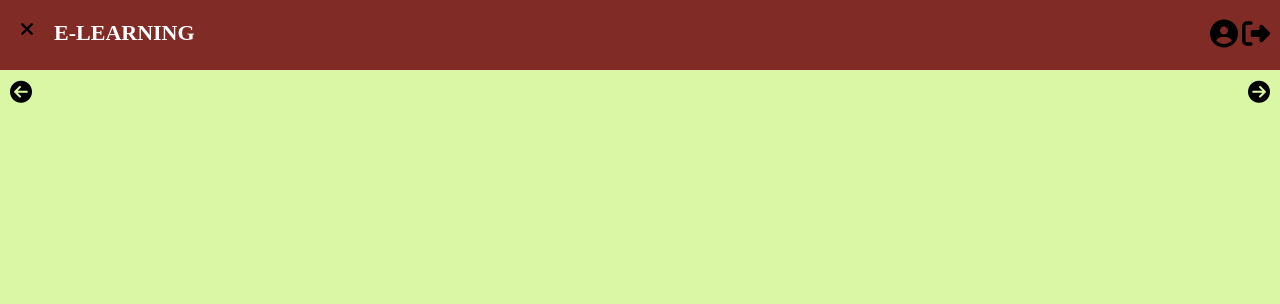
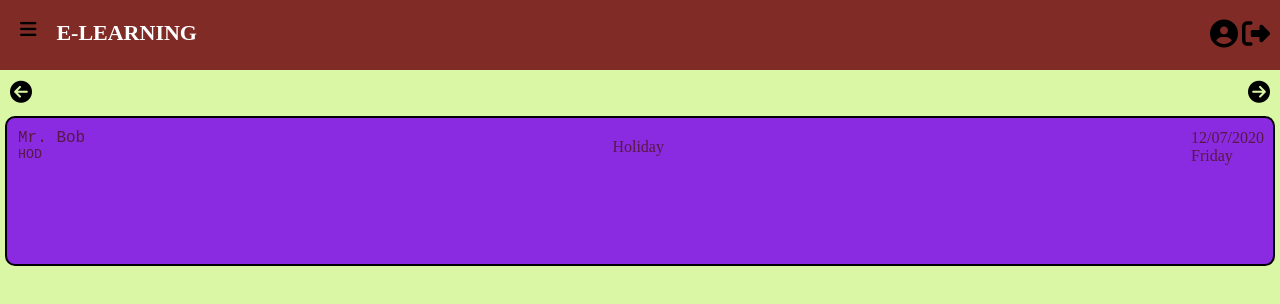
Before and after one commit to dnhirapara/E-learning, a plain HTML site: page Student/announcement.html in a window 1280 px wide. Both pictures are taken after a click on the icon 27 px from the left and 29 px from the top of the page. Drawn offline with nearby package versions, Linux system fonts and the light colour scheme.

Commit message:
bug fixes

```diff
--- a/Student/announcement.html
+++ b/Student/announcement.html
@@ -5,7 +5,7 @@
     <meta charset="UTF-8">
     <meta name="viewport" content="width=device-width, initial-scale=1.0">
     <script src="https://kit.fontawesome.com/c85142f965.js" crossorigin="anonymous"></script>
-    <link rel="stylesheet" href="../assets/Student/CSS/style.css">
+    <link rel="stylesheet" href="../assets/Student/CSS/announcement.css">
     <script src="https://code.jquery.com/jquery-3.5.1.min.js"
         integrity="sha256-9/aliU8dGd2tb6OSsuzixeV4y/faTqgFtohetphbbj0=" crossorigin="anonymous"></script>
     <title>E-Learning</title>
@@ -120,6 +120,21 @@
             </button>
         </div>
         <!-- dir buttons -->
+
+        <div class="notice-card">
+            <div class="notice-header">
+                <div class="notice-author">
+                    <div id="name">Mr. Bob <span id="role">HOD</span></div>
+                </div>
+                <div class="notice-title">
+                    Holiday
+                </div>
+                <div class="notice-date">
+                    <span id="date">12/07/2020</span>
+                    <span id="day">Friday</span>
+                </div>
+            </div>
+        </div>
     </div>
     <!-- Main area ends -->
 
--- /dev/null
+++ b/assets/Student/CSS/announcement.css
@@ -0,0 +1,51 @@
+@import url('style.css');
+
+.notice-card {
+    margin: 5px;
+    background-color: blueviolet;
+    border: 2px solid black;
+    height: 150px;
+    box-sizing: border-box;
+    border-radius: 10px;
+}
+
+.notice-header {
+    display: flex;
+    /* background-color: bisque; */
+    box-sizing: border-box;
+    border-radius: 10px 10px 0px 0px;
+    margin: 1px;
+    padding: 10px;
+    width: 100%;
+}
+.notice-author #name{
+    font-family: 'Courier New', Courier, monospace;
+    /* background-color: aquamarine; */
+    display: block;
+}
+.notice-author #role {
+    /* float: right; */
+}
+
+.notice-author #role {
+    display: block;
+    font-size: smaller;
+    /* color: green; */
+}
+
+.notice-title{
+    /* display: inline; */
+    position: relative;
+    /* left:100%; */
+    margin: auto;
+    width: 50%;
+    text-align: center;
+    display: grid;
+    /* background-color: brown; */
+}
+.notice-date {
+
+}
+.notice-date #date{
+    display: block;
+}
--- a/assets/Student/CSS/style.css
+++ b/assets/Student/CSS/style.css
@@ -27,7 +27,7 @@ body {
     display: inline-block;
 }
 
-.nav-bar .line{
+.nav-bar .line {
     background-color: #90A4AE;
 }
 
@@ -97,11 +97,6 @@ body {
     height: 100%
 }
 
-.side-bar .profile-img {
-    position: relative;
-    left: calc(50% - 40px);
-    /* transform: translate(-50%,0); */
-}
 
 .side-bar .user-name {
     position: relative;
@@ -116,6 +111,7 @@ body {
 .side-bar .profile-img img {
     position: relative;
     background-color: #00001a;
+    left: calc(50% - 40px);
     border: 5px solid white;
     border-color: white;
     width: 80px;
@@ -170,15 +166,24 @@ body {
     height: calc(100% - 70px);
     top: 70px;
     left: 250px;
-    transition-property: all;
-    transition: .5s;
+    transition-property: width, left;
+    transition-delay: .1s;
+    transition-duration: .5s;
     /* margin-top: 20px;
     top: 50%;
     left: 50%; */
 }
-.full-screen{
+
+.full-screen {
     left: 0px;
     width: 100%;
+    transition-property: width, left;
+    /* transition-delay: .1s; */
+    transition-duration: .5s;
+}
+
+.hide-side-bar {
+    width: 0%;
 }
 
 /* main area direction buttons */
@@ -217,58 +222,6 @@ body {
 
 /* main area direction buttons */
 
-.subTable::-webkit-scrollbar-track {
-    background: #CFD8DC;
-}
-
-.subTable::-webkit-scrollbar-thumb {
-    background-color: #90A4AE;
-    border-radius: 20px;
-    border: 3px solid #CFD8DC;
-}
-
-.subTable {
-    box-sizing: border-box;
-    border: 1px solid darkblue;
-    padding-left: 5px;
-    padding-right: 5px;
-    margin: 10px;
-    width: 600px;
-    height: 500px;
-    border-radius: 5px;
-    position: absolute;
-    overflow-y: auto;
-}
-
-table {
-    position: relative;
-    margin: 10px;
-    z-index: 1;
-    text-transform: capitalize;
-    color: black;
-    border-collapse: collapse;
-    border-spacing: 0px;
-    table-layout: fixed;
-    width: 100%;
-    margin: 0;
-    padding: 0;
-}
-
-thead tr {
-    position: sticky;
-    top: 0;
-    z-index: 1;
-    background: white;
-}
-
-.attChart {
-    position: absolute;
-    width: 500px;
-    height: 500px;
-    border: 2px solid black;
-    /* margin: 10px; */
-    right: 10px;
-}
 
 /* #attChart{
     background-color: #90A4AE;
--- a/assets/Student/JS/index.js
+++ b/assets/Student/JS/index.js
@@ -27,12 +27,22 @@ $("#id_mainArea").animate({
 let count = 0;
 $(document).ready(function () {
     $("#id_closeBtn").click(function () {
-        count++;
-        console.log(count);
+        // count++;
+        // console.log(count);
+        // $('#id_mainArea').toggleClass('full-screen', 1000);
+
+        // $("#idsideBar").animate({
+        //     width: "toggle"
+        // }, 1000);
+
+        $('#id_closeBtn').toggleClass('fa-times fa-bars')
         $("#idsideBar").animate({
             width: "toggle"
-        }, { duration: 1000, queue: false });
-        $('#id_mainArea').toggleClass('full-screen',2000);
+        });
+        // $("#idsideBar").slideToggle();
+        $('#id_mainArea').toggleClass('full-screen');
+
+
     });
     // $("#id_closeBtn").click(function () {
     //     $('#idsideBar').toggle("slow", function () {
@@ -88,7 +98,7 @@ var myChart = new Chart(ctx, {
         }]
     },
     options: {
-        duration: 50000,
+        duration: 1000,
     }
 });
 /* chartjs Attendence Chart */
--- a/assets/style.css
+++ b/assets/style.css
@@ -1,3 +1,8 @@
+* {
+    margin: 0;
+    padding: 0;
+}
+
 body {
     background-color: #00001a;
     background-size: 100% 100%;
@@ -6,87 +11,98 @@ body {
     color: #ffffff;
     font-size: 24px;
 }
-#title{
+
+#title {
     /* position: fixed; */
     height: 50px;
     padding-top: 20px;
+    /* background-color: aqua; */
     vertical-align: middle;
     margin: auto;
     text-align: center;
     border-bottom: 5px solid orange;
 }
-.form-grid{
+
+.form-grid {
     position: relative;
-    margin: 20px;
     /* background-color: aqua; */
     width: 900px;
     height: 500px;
     margin: 50px auto;
     align-items: center;
 }
-.form-grid .login-box{
+
+.form-grid .login-box {
     top: 50%;
     left: calc(50% - 310px);
-    transform: translate(-50%,-50%);
+    transform: translate(-50%, -50%);
     align-items: center;
     /* margin: auto; */
     margin: 10px;
     position: relative;
     width: calc(300px - 30px);
     float: left;
-    border: 5px solid orange;
+    border: 1px solid orange;
     border-radius: 25px;
     height: 400px;
 }
-.form-grid .login-box .icon{
-    position: absolute;
+
+.form-grid .login-box .icon {
+    position: relative;
+    /* position: absolute; */
     top: 0;
     left: 0;
-    border-radius: 20px;
+    border-radius: 25px;
     width: 100%;
-    background:#cf8b0e;
+    background: #cf8b0e;
     height: 100%;
     transition: .5s;
     z-index: 1;
 }
-.icon{
+
+.icon {
     position: absolute;
     text-align: center;
 }
 
-.form-grid .login-box:hover .icon,.form-grid .login-box:focus-within .icon{
+.form-grid .login-box:hover .icon,
+.form-grid .login-box:focus-within .icon {
     top: -40px;
     left: calc(50% - 40px);
     width: 80px;
     height: 80px;
     border-radius: 50%;
 }
-.form-grid .login-box .icon .fas{
+
+.form-grid .login-box .icon .fas {
     position: absolute;
     top: 50%;
     left: 50%;
-    transform: translate(-50%,-50%);
+    transform: translate(-50%, -50%);
     font-size: 80px;
     transition: .5s;
     color: #000;
 }
+
 .form-grid .login-box:hover .icon .fas,
-.form-grid .login-box:focus-within .icon .fas{
+.form-grid .login-box:focus-within .icon .fas {
     font-size: 40px;
 }
 
-.form-box{
+.form-box {
     width: 250px;
     top: 50%;
     left: 50%;
-    transform: translate(-50% ,-50%);
+    transform: translate(-50%, -50%);
     position: absolute;
     text-align: center;
 }
-.form-box h1{
+
+.form-box h1 {
     font-size: 30px;
 }
-.form-box .textbox{
+
+.form-box .textbox {
     position: relative;
     width: 100%;
     padding: 2px 0px;
@@ -94,7 +110,9 @@ body {
     border-bottom: 2px solid goldenrod;
     transition: .5s;
 }
-.form-box input[type="text"],input[type="password"]{
+
+.form-box input[type="text"],
+input[type="password"] {
     width: 80%;
     border: none;
     top: 20px;
@@ -104,22 +122,26 @@ body {
     font-size: 25px;
     transition: .5s;
 }
-.form-box .textbox:hover{
-    border-color: blue;
+
+.form-box .textbox:hover {
+    border-color: green;
 }
-.textbox i{
+
+.textbox i {
     width: 15px;
     padding-left: 2px;
     float: left;
 }
-.form-box .textbox:focus-within i{
-    color: blue;
+
+.form-box .textbox:focus-within i {
+    color: green;
 }
-.submit-btn .btn1{
+
+.submit-btn .btn1 {
     /* width: 80px; */
     box-sizing: border-box;
     font-size: 22px;
-    background-color:#cf8b0e;
+    background-color: #cf8b0e;
     border: 1px solid orange;
     border-radius: 20px;
     /* border-color: orange; */
@@ -128,7 +150,8 @@ body {
     padding: 10px;
     transition: .5s;
 }
-.submit-btn .btn1:hover{
+
+.submit-btn .btn1:hover {
     box-shadow: 0px 0px 32px 8px rgb(18, 20, 20), 0px 0px 4px 1px rgb(18, 20, 20) inset;
-    background-color:#cf8b0e;
+    background-color: #cf8b0e;
 }
```
Also changed, not shown: Student/home.html (+66 -1 lines).
